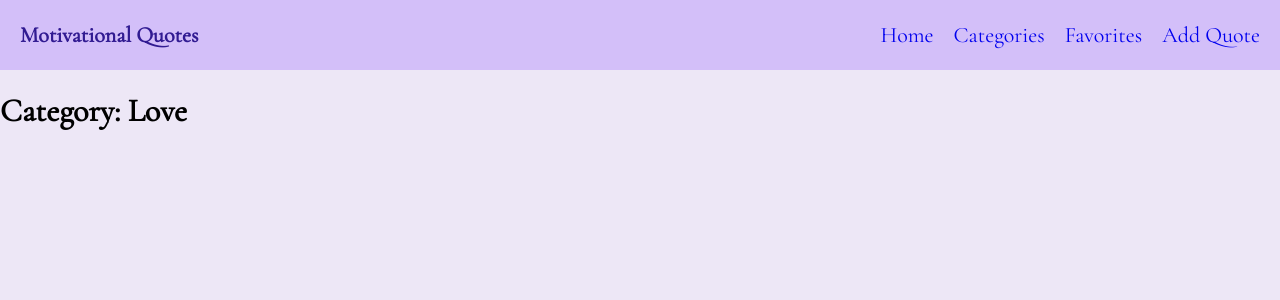
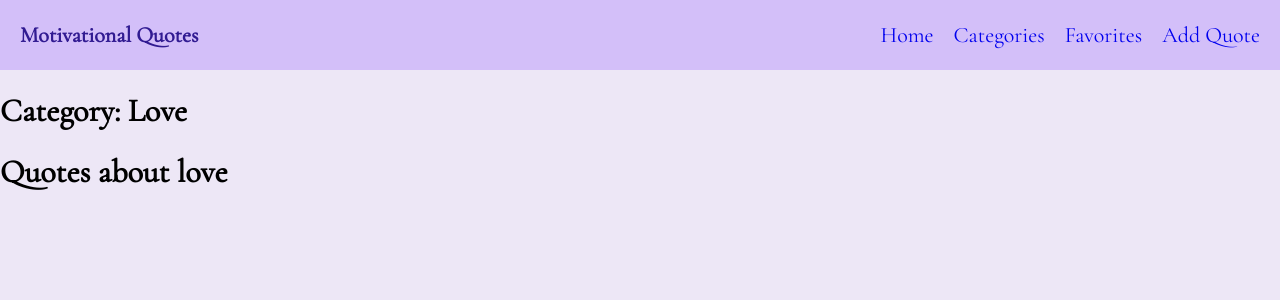
Before and after one commit to naliyeeva/motivationalQuotes, a Next.js app: page /categories/Love in a window 1280 px wide. Shown: the top 300 px of the page. Built offline with nearby package versions, Linux system fonts and the light colour scheme.

Commit message:
added navigation for category details page

```diff
--- a/app/categories/[categoryType]/page.tsx
+++ b/app/categories/[categoryType]/page.tsx
@@ -1,8 +1,20 @@
 'use client';
 import {useParams} from "next/navigation";
+import {Category} from "@/types";
+import {categoryTypes} from "@/categoryTypesStorage";
+import CategoryDetail from "@/components/CategoryDetail";
 
 export default function Category() {
     const params = useParams();
 
-    return <h1>Category: {params.categoryType}</h1>
+    const selectedCategory = categoryTypes.filter(
+        (category: Category) => category.type === params.categoryType
+    );
+
+    return (
+        <>
+            <h1>Category: {params.categoryType}</h1>
+            <p>{selectedCategory.length > 0 && <CategoryDetail chosenCategory={selectedCategory[0].content} />}</p>
+        </>
+    )
 }
--- a/categoryTypesStorage.ts
+++ b/categoryTypesStorage.ts
@@ -4,21 +4,25 @@ export const categoryTypes: Category[] = [
     {
         id: 'c1',
         type: 'Love',
-        unicode: '&#129392;'
+        unicode: '&#129392;',
+        content: 'Quotes about love'
     },
     {
         id: 'c2',
         type: 'Success',
-        unicode: '&#127775;'
+        unicode: '&#127775;',
+        content: 'Quotes about success'
     },
     {
         id: 'c3',
         type: 'Productivity',
-        unicode: '&#9989;'
+        unicode: '&#9989;',
+        content: 'Quotes about productivity'
     },
     {
         id: 'c4',
         type: 'Positivity',
-        unicode: '&#127773;'
+        unicode: '&#127773;',
+        content: 'Quotes about positivity'
     },
 ];
--- /dev/null
+++ b/components/CategoryDetail.tsx
@@ -0,0 +1,7 @@
+import React from "react";
+
+const CategoryDetail: React.FC = ({chosenCategory}) => {
+    return <h1>{chosenCategory}</h1>
+}
+
+export default CategoryDetail;
--- a/types.ts
+++ b/types.ts
@@ -9,5 +9,6 @@ export interface Props {
 export interface Category {
     id: string,
     type: string,
-    unicode: string
+    unicode: string,
+    content: string
 }
```
